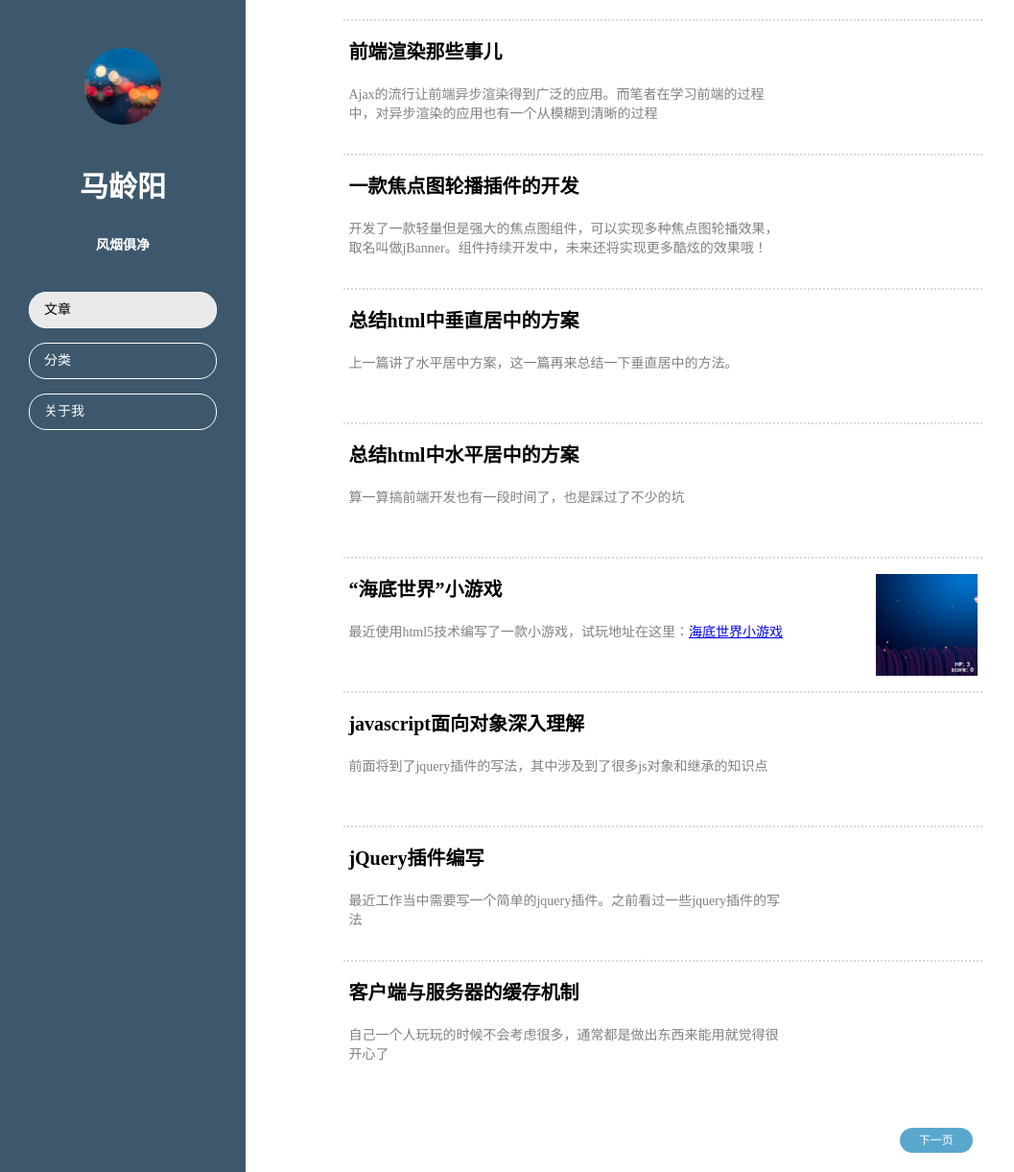
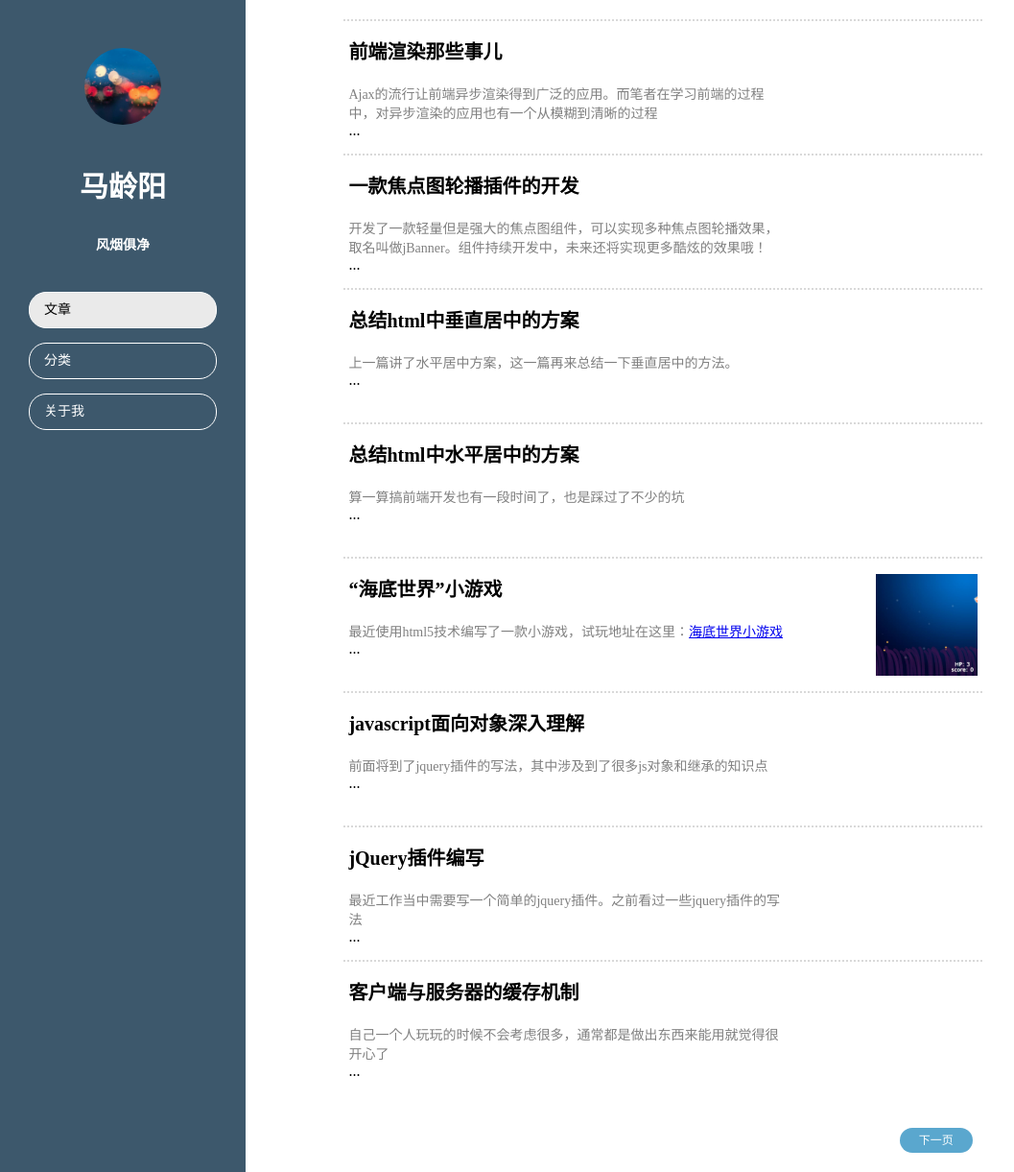
Before and after one commit to mly-zju/mly-zju.github.com, a Jekyll site: the page built from index.html, in a window 1280 px wide. Shown: the whole page at 96% size, without its empty margins (0-1057 px from the left). Built offline with Jekyll 4.4.1, drawn with Linux system fonts in a browser that asks for light colours; nearby versions of some CDN libraries; the list of posts is cut into pages by our own code.

Commit message:
regular update

```diff
--- a/index.html
+++ b/index.html
@@ -6,7 +6,7 @@ layout: index
     <li class="right-item-img">
       <div class="article-wrap">
         <h3 class="article-title"><a href="{{ site.baseurl }}{{ post.url }}">{{ post.title }}</a></h3>
-        {{ post.excerpt }}
+        {{ post.excerpt }}...
       </div>
       {% if post.description %}
         {% if paginator.page ==1 %}
@@ -22,10 +22,10 @@ layout: index
 <div class="index-page-wrap">
   <div class="index-page-inner-wrap">
   {% if paginator.previous_page %}
-    <a href="{{ site.baseurl }}{{ paginator.previous_page_path }}/index.html" class="index-page-pre index-page">上一页</a>
+    <a href="{{ site.baseurl }}{{ paginator.previous_page_path }}" class="index-page-pre index-page">上一页</a>
   {% endif %}
   {% if paginator.next_page %}
-      <a href="{{ site.baseurl }}{{ paginator.next_page_path }}/index.html" class="index-page-next index-page">下一页</a>
+      <a href="{{ site.baseurl }}{{ paginator.next_page_path }}" class="index-page-next index-page">下一页</a>
   {% endif %}
   <div class="index-page-inner-wrap">
 </div>
```
